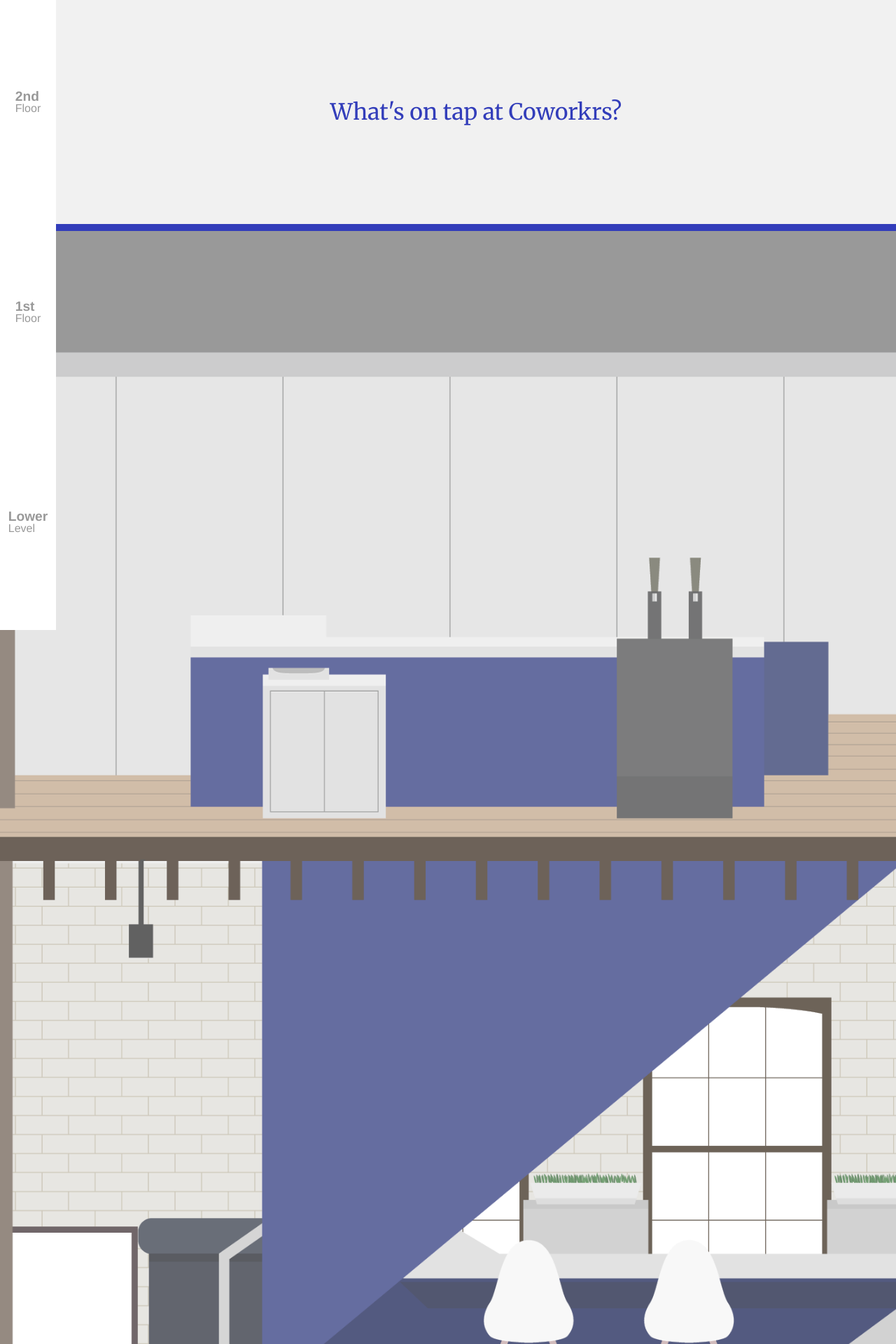
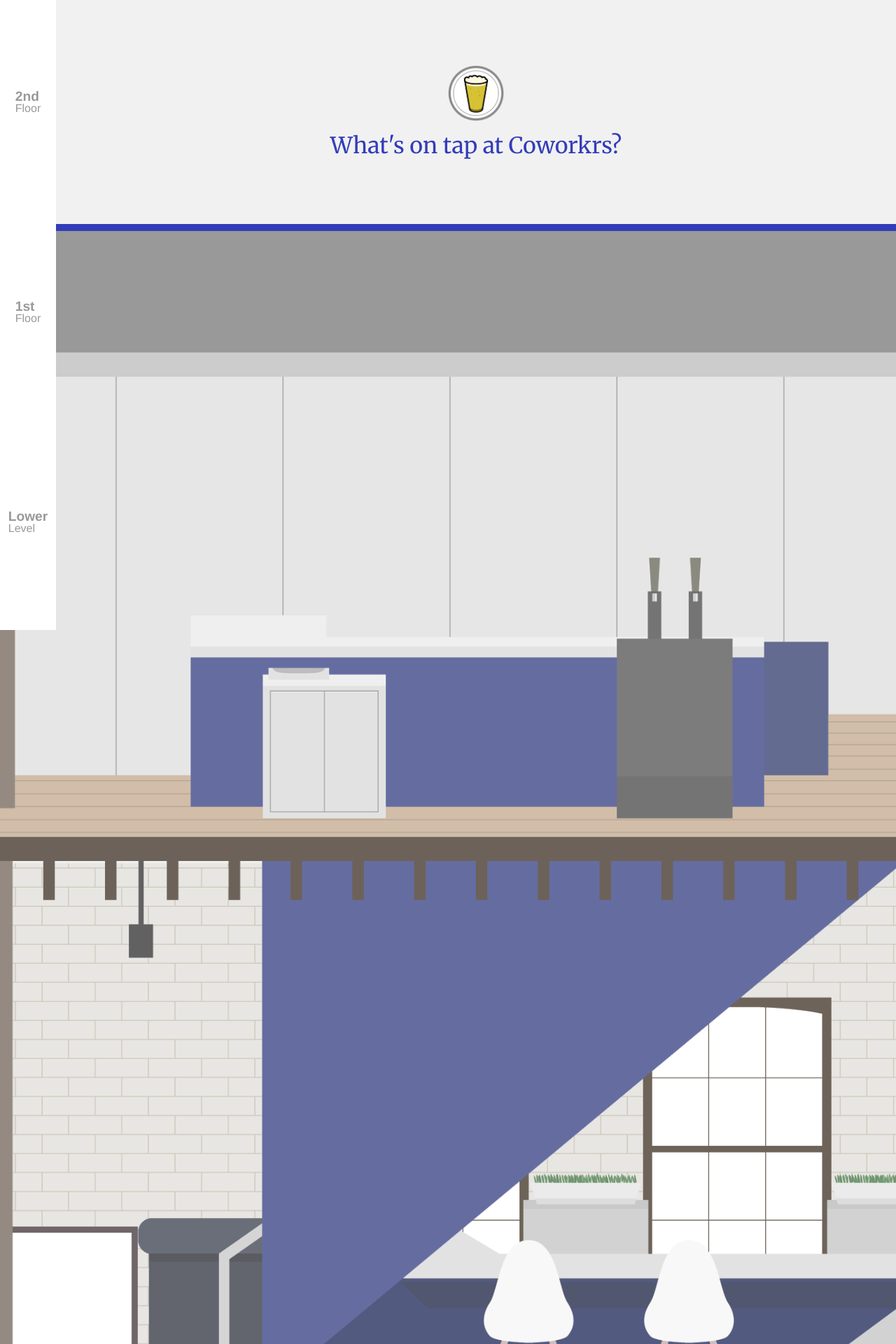
Before and after one commit to theReboot/cobrewrs, a Jekyll site: the page built from index.html, in a window 1280 px wide. Shown: the top 1920 px of the page at 70% size. Built offline with Jekyll 4.4.1, drawn with Linux system fonts in a browser that asks for light colours; comment, search, counter and statistics services are not loaded.

Commit message:
Added beer icon to intro

```diff
--- a/css/main.scss
+++ b/css/main.scss
@@ -70,6 +70,7 @@ section {
 .intro {
   top: 0;
   background: $lightGrey;
+  flex-direction: column;
 
   @include breakpoint(baby-bear) {
     padding-top: 3.5rem;
@@ -101,6 +102,11 @@ section {
       }
     }
   }
+}
+
+.icon {
+  width: 5rem;
+  margin-bottom: 1rem;
 }
 
 nav {
--- a/index.html
+++ b/index.html
@@ -3,6 +3,8 @@ layout: home
 ---
 
 <section class="intro">
+
+  <img class="icon" src="{{ site.baseurl }}/img/beer_icon.png" />
 
   <h1>What's on tap at Coworkrs?</h1>
 
```
Also changed, not shown: img/beer_icon.png (added).
